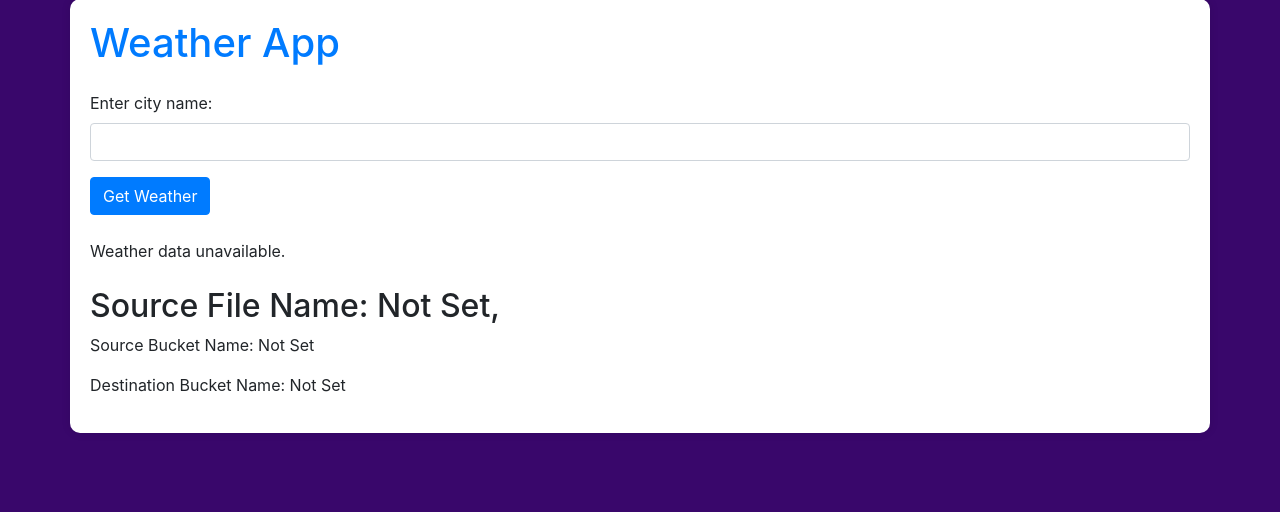
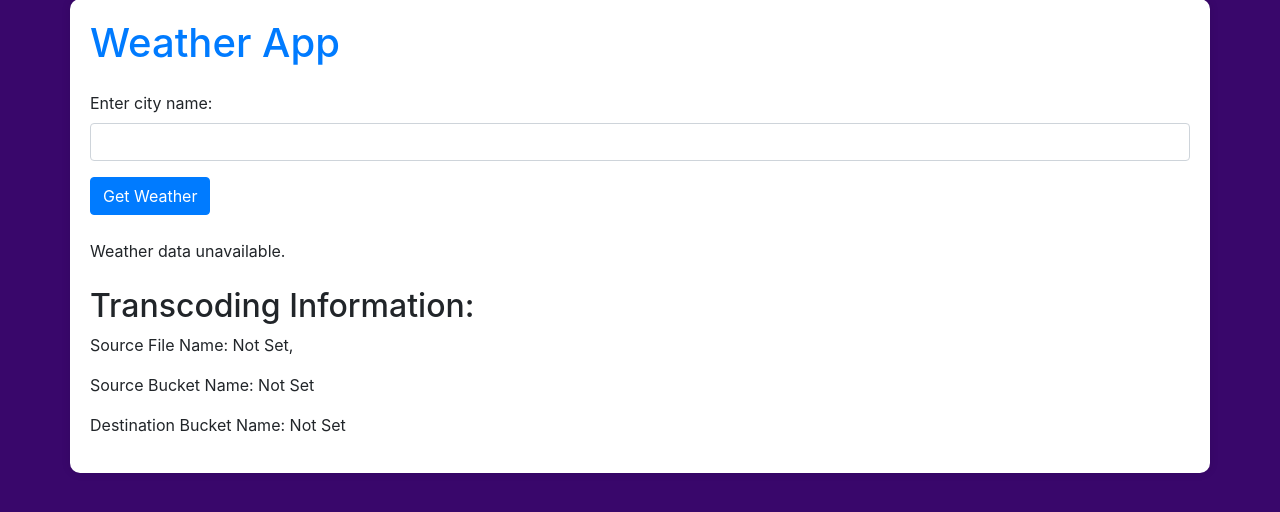
Before and after one commit to vivekmunshicinelytic/weather-app, a Flask app: page / in a window 1280 px wide. Shown: the part 105-617 px from the top of the page. Run offline with Flask 3, Linux system fonts and the light colour scheme; data that the repository does not hold is empty; some libraries are stand-ins or nearby versions.

Commit message:
Update index.html

```diff
--- a/templates/index.html
+++ b/templates/index.html
@@ -58,7 +58,8 @@
         {% endif %}
         {% if transcode_data %}
             <div class="mt-4">
-                <h2>Source File Name: {{ transcode_data['SOURCE_FILE_NAME'] }}, </h2>
+                <h2>Transcoding Information:</h2>
+                <p>Source File Name: {{ transcode_data['SOURCE_FILE_NAME'] }}, </p>
                 <p>Source Bucket Name: {{ transcode_data['SourceBucketName'] }}</p>
                 <p>Destination Bucket Name: {{ transcode_data['DestBucketName'] }}</p>
             </div>
```
